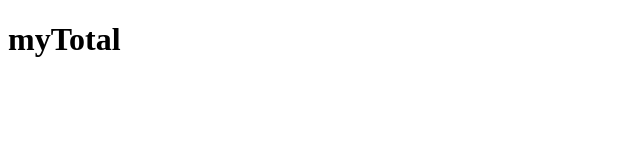
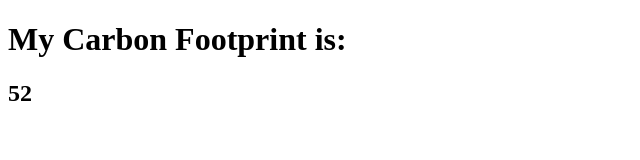
Before and after one commit to CIT93/anaisd-pub, a plain HTML site: page w2/index.html in a window 1280 px wide. Shown: the whole page, without its empty margins (0-640 px from the left). Drawn offline with Linux system fonts and the light colour scheme.

Commit message:
coding is done

```diff
--- a/w2/index.html
+++ b/w2/index.html
@@ -7,6 +7,7 @@
     <script defer src="main.js"></script>
 </head>
 <body>
-    <h1></h1>
+    <h1>My Carbon Footprint is:</h1>
+    <h2></h2>
 </body>
 </html>
--- a/w2/main.js
+++ b/w2/main.js
@@ -7,7 +7,7 @@ const myWasteProduction = 5;
 const myRecycle = 12;
 const myTransportation = 10;
 
-const myTotal = myHouseholdMembers + myHomeSize + myFoodChoices + myWaterConsumption + myHouseholdPurchases + myWasteProduction + myRecycle + myTransportation;
+const Total = myHouseholdMembers + myHomeSize + myFoodChoices + myWaterConsumption + myHouseholdPurchases + myWasteProduction + myRecycle + myTransportation;
 
-const myHeading = document.querySelector("h1");
-myHeading.textContent = "myTotal";
+const myHeading = document.querySelector("h2");
+myHeading.textContent = "52";
```
